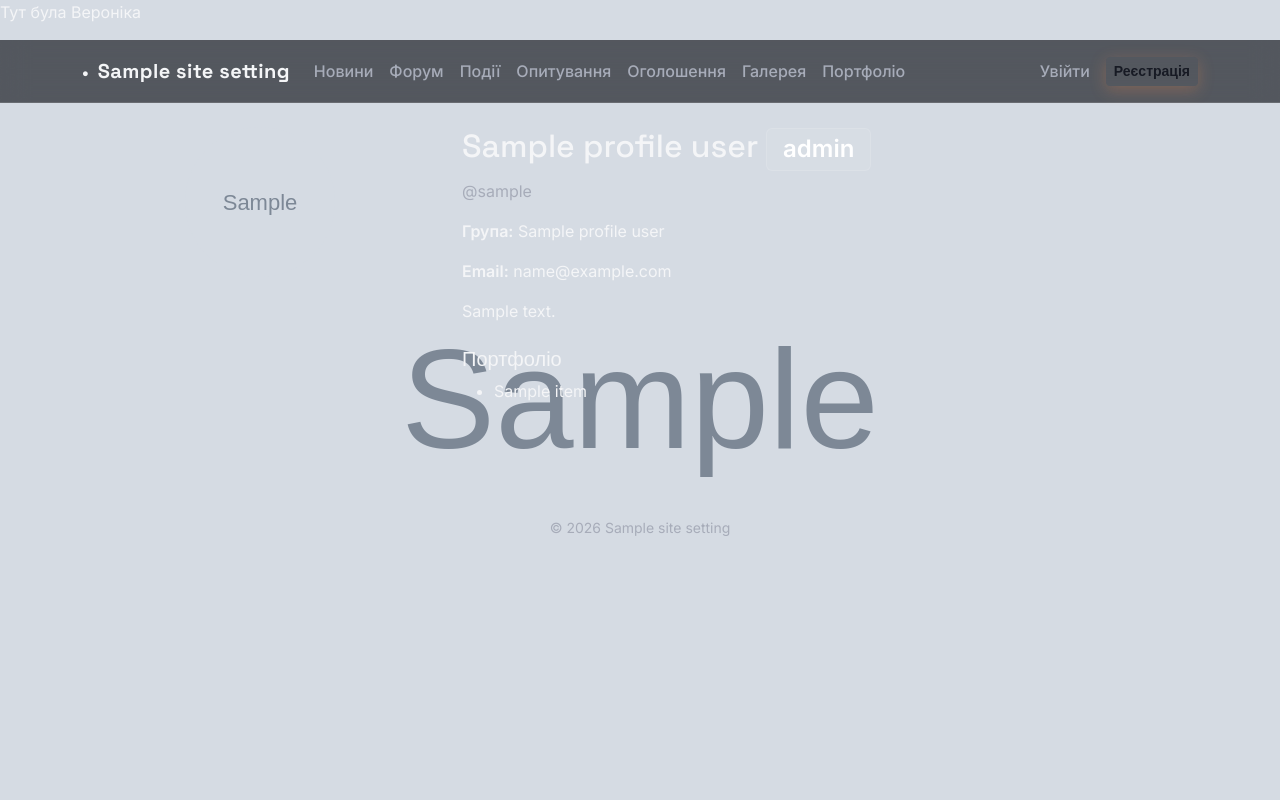
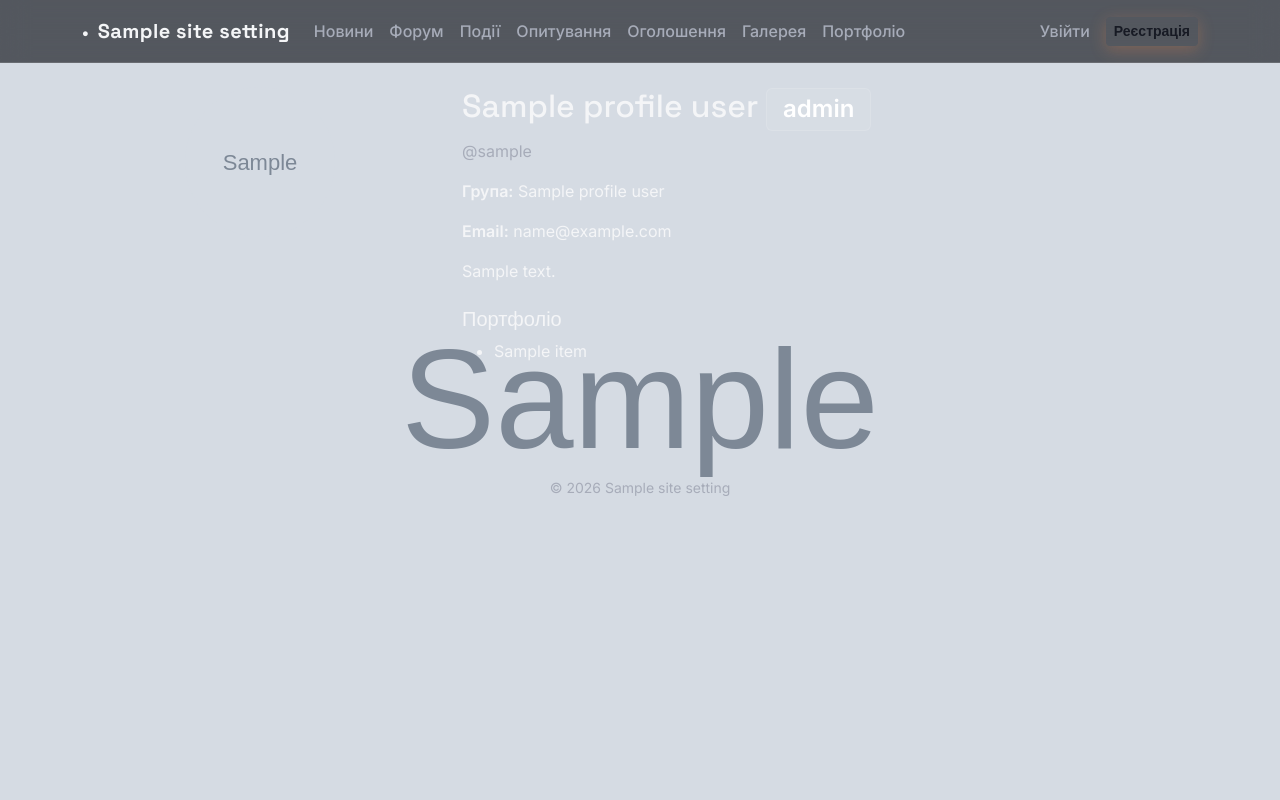
Before and after one commit to Lala32231/Group-Project, a Django app: template accounts/templates/accounts/profile.html in a window 1280 px wide. Run offline with Django 3.2, Linux system fonts and the light colour scheme; the template is opened without the code that fills it: most values are stand-ins (such as "Sample title", 1, 10 or a date in 2020); grey boxes marked "Sample" are stand-in pictures.

Commit message:
change db.sqlite3

```diff
--- a/templates/base.html
+++ b/templates/base.html
@@ -22,7 +22,6 @@
     {% endif %}
 </head>
 <body>
-    <p>Тут була Вероніка</p>
 {% if site_settings.background_image %}
 <div class="site-background" style="background-image: url('{{ site_settings.background_image.url }}');"></div>
 <div class="site-overlay" style="background-color: rgba(10, 12, 20, {{ site_settings.overlay_opacity }}e-2);"></div>
```
Also changed, not shown: db.sqlite3, media/gallery/photo_2026-08-09_12-02-24.jpg (added), media/gallery/photo_2026-08-09_12-07-42.jpg (added), media/news/photo_2026-05-27_14-00-05.jpg (deleted), media/news/photo_2026-05-27_14-00-05_LmG4GWk.jpg (deleted), media/portfolio/photo_2026-06-14_12-07-32.jpg (added), media/portfolio/photo_2_2026-08-09_12-26-58.jpg (added), media/site/photo_2026-05-27_14-00-04_LPvk5zY.jpg (deleted).
